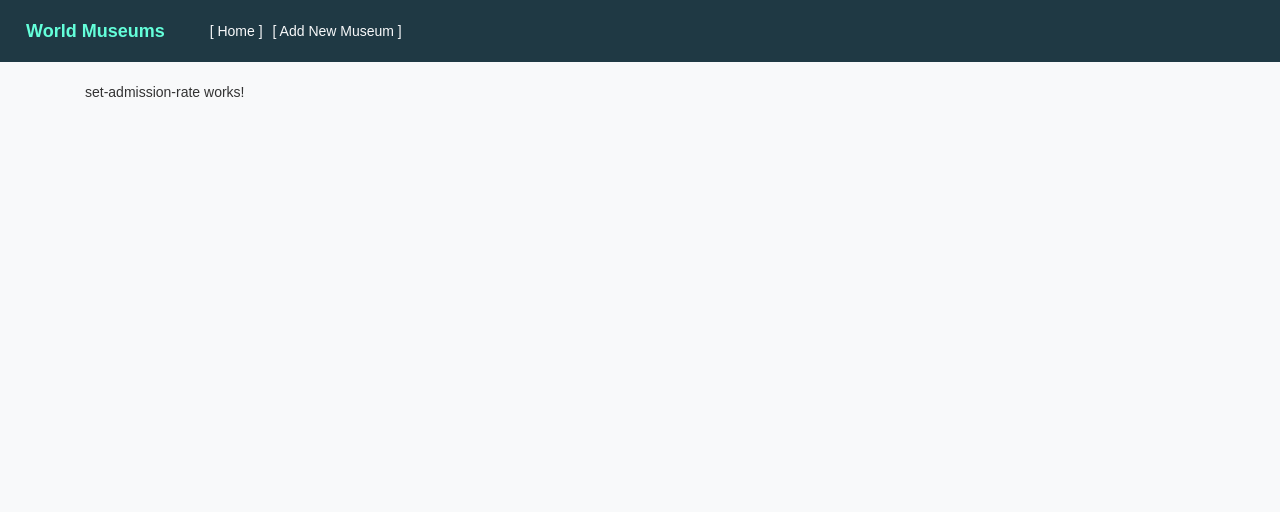
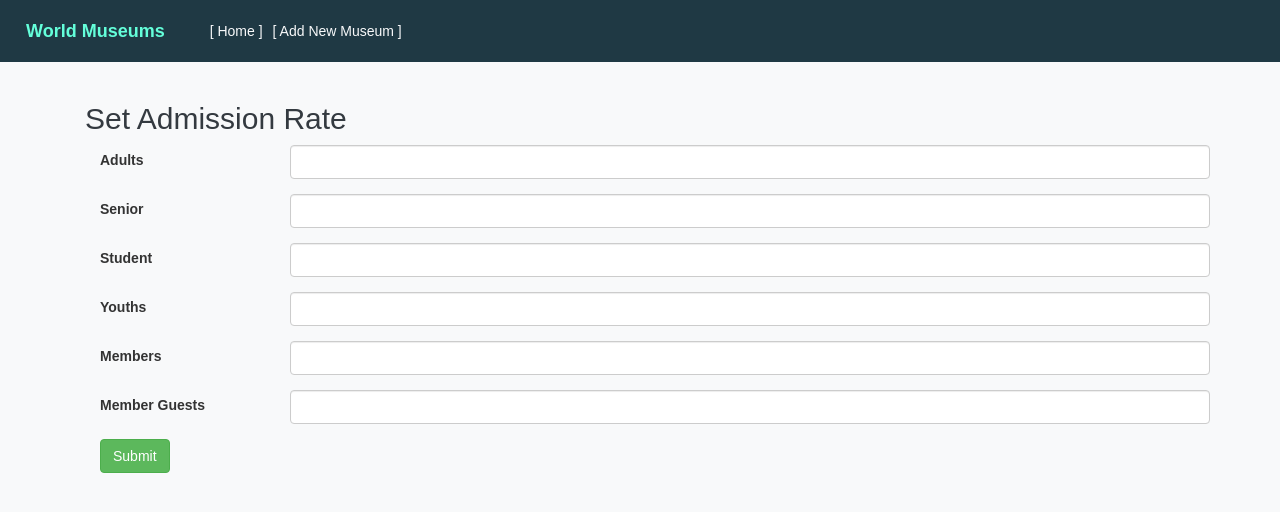
Before and after one commit to bingnayang/World_Museum, an Angular app in the folder worldmuseum-frontend/: page /set-admission-rate/1 in a window 1280 px wide. Shown: the top 512 px of the page. Built offline with nearby package versions, Linux system fonts and the light colour scheme; a web font is replaced by a local one.

Commit message:
create set-rate page form handling

```diff
--- a/worldmuseum-frontend/src/app/admission.ts
+++ b/worldmuseum-frontend/src/app/admission.ts
@@ -1,5 +1,6 @@
 export class Admission {
     id: number;
+    museum_id: number;
     guest: string;
     price: string;
 }
--- a/worldmuseum-frontend/src/app/set-admission-rate/set-admission-rate.component.html
+++ b/worldmuseum-frontend/src/app/set-admission-rate/set-admission-rate.component.html
@@ -1 +1,12 @@
-<p>set-admission-rate works!</p>
+<h2 class="text-dark">Set Admission Rate</h2>
+<form #hourForm="ngForm" class="container mt-3" (ngSubmit)="onSubmit()">
+    <div *ngFor="let rate of admission">
+            <div class="form-group row">
+                <label for="inputPassword3" class="col-sm-2 col-form-label">{{ rate.guest }}</label>
+                <div class="col-sm-10">
+                <input type="text" class="form-control" [(ngModel)]="rate.price" id="name" name="hour"/>
+                </div>
+            </div>
+    </div>
+    <input type="submit" class="btn btn-success" value="Submit" />
+</form>
--- a/worldmuseum-frontend/src/app/set-admission-rate/set-admission-rate.component.ts
+++ b/worldmuseum-frontend/src/app/set-admission-rate/set-admission-rate.component.ts
@@ -1,4 +1,6 @@
 import { Component, OnInit } from '@angular/core';
+import { Admission } from '../admission';
+import { ActivatedRoute } from '@angular/router';
 
 @Component({
   selector: 'app-set-admission-rate',
@@ -6,10 +8,27 @@ import { Component, OnInit } from '@angular/core';
   styleUrls: ['./set-admission-rate.component.css']
 })
 export class SetAdmissionRateComponent implements OnInit {
+  public typeOfAdmission = ['Adults','Senior','Student','Youths','Members','Member Guests'];
+  admission: Admission[] = [];
+  id: number;
 
-  constructor() { }
+  constructor(private route: ActivatedRoute) { }
 
   ngOnInit(): void {
+    this.id = this.route.snapshot.params['id'];
+
+    for(var i=0; i < this.typeOfAdmission.length ;i++){
+      this.admission.push({
+        id: this.admission.length+1,
+        museum_id: this.id,
+        guest: this.typeOfAdmission[i],
+        price: ''
+      });
+    }
+
   }
 
+  onSubmit(){
+    console.log(this.admission);
+  }
 }
```
